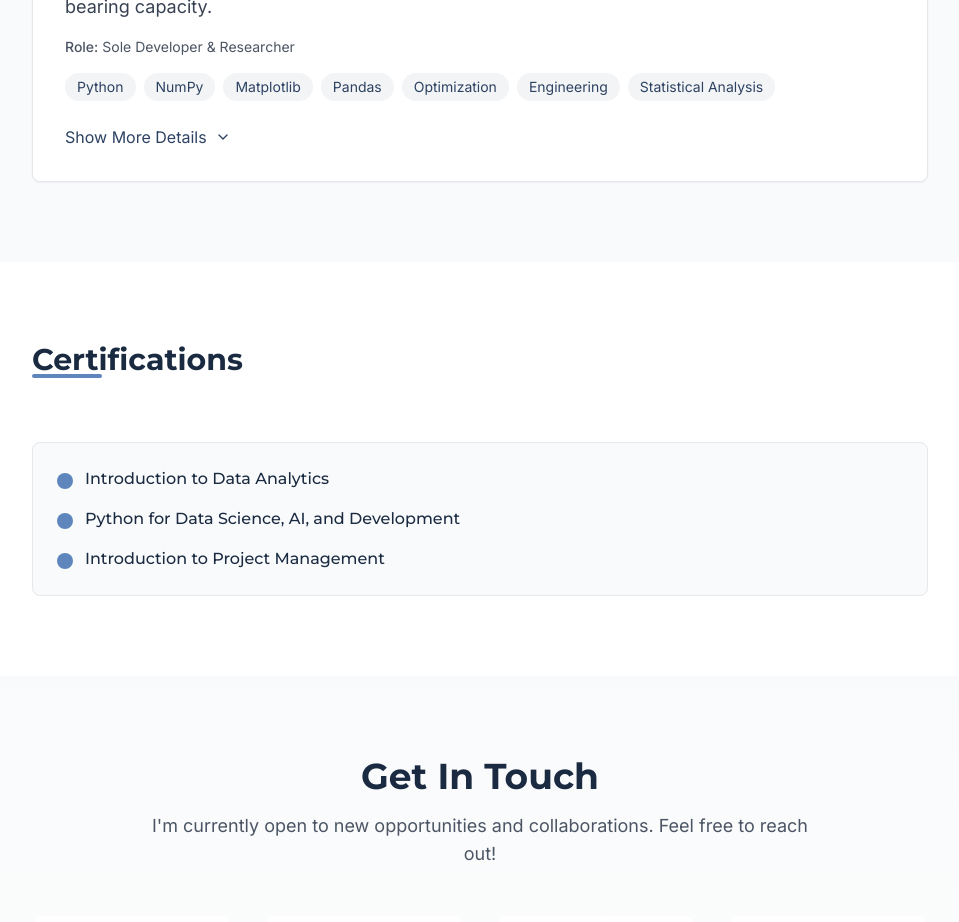
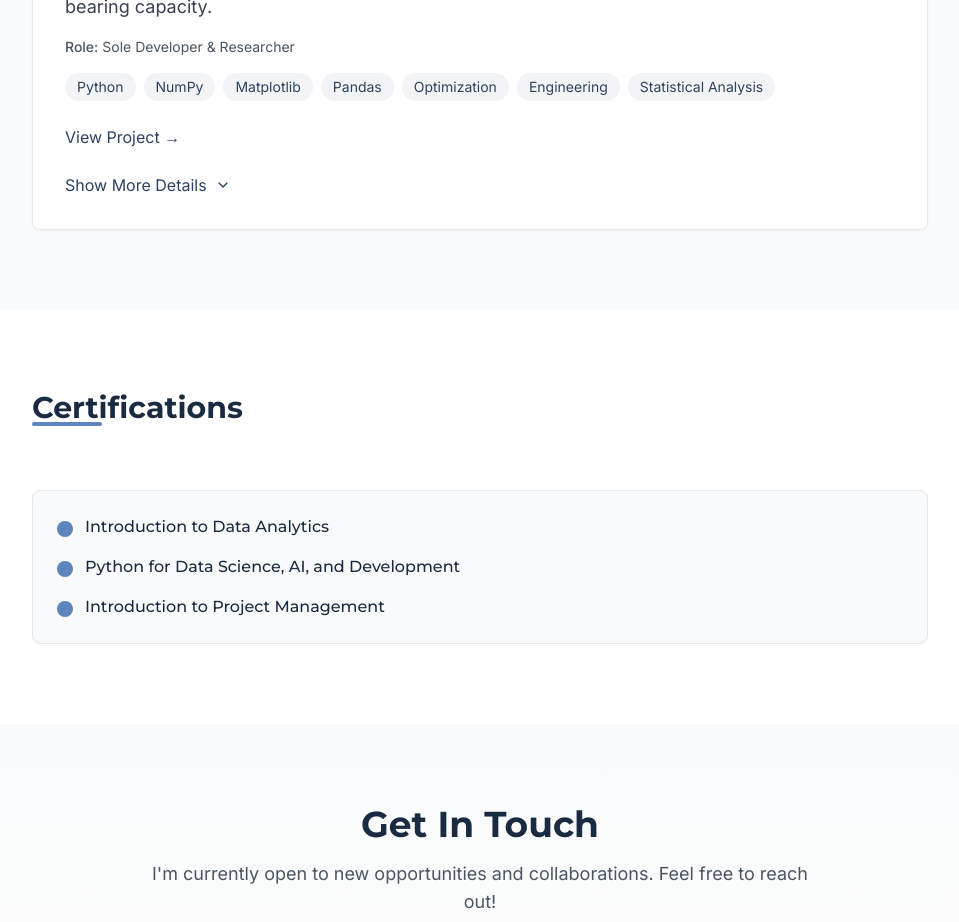
Before and after one commit to vanditbhut/Vandit_Profile, a React (Vite) app: page / in a window 1280 px wide. Shown: the part 6920-7842 px from the top of the page, without its empty margins (160-1119 px from the left). Built offline with nearby package versions, Linux system fonts and the light colour scheme.

Commit message:
Update Project.tsx

```diff
--- a/src/components/Projects.tsx
+++ b/src/components/Projects.tsx
@@ -124,7 +124,8 @@ Impact & Insights:
 • Established a foundation for applying optimization strategies in mechanical systems`,
       tags: ["Python", "NumPy", "Matplotlib", "Pandas", "Optimization", "Engineering", "Statistical Analysis"],
       date: "November 2023",
-      role: "Sole Developer & Researcher"
+      role: "Sole Developer & Researcher",
+      link: "https://github.com/vanditbhut/Hydrostatic-Bearing-Optimisation"
     },
     //{
     //  title: "Academic Project Management System",
@@ -177,6 +178,17 @@ Impact & Insights:
                     ))}
                   </div>
 
+                  {project.link && (
+                    <a
+                      href={project.link}
+                      target="_blank"
+                      rel="noopener noreferrer"
+                      className="inline-block mb-6 text-portfolio-medium-blue hover:text-portfolio-highlight transition-colors"
+                    >
+                      View Project →
+                    </a>
+                  )}
+
                   <button
                     onClick={() => toggleProject(index)}
                     className="flex items-center text-portfolio-medium-blue hover:text-portfolio-highlight transition-colors"
```
